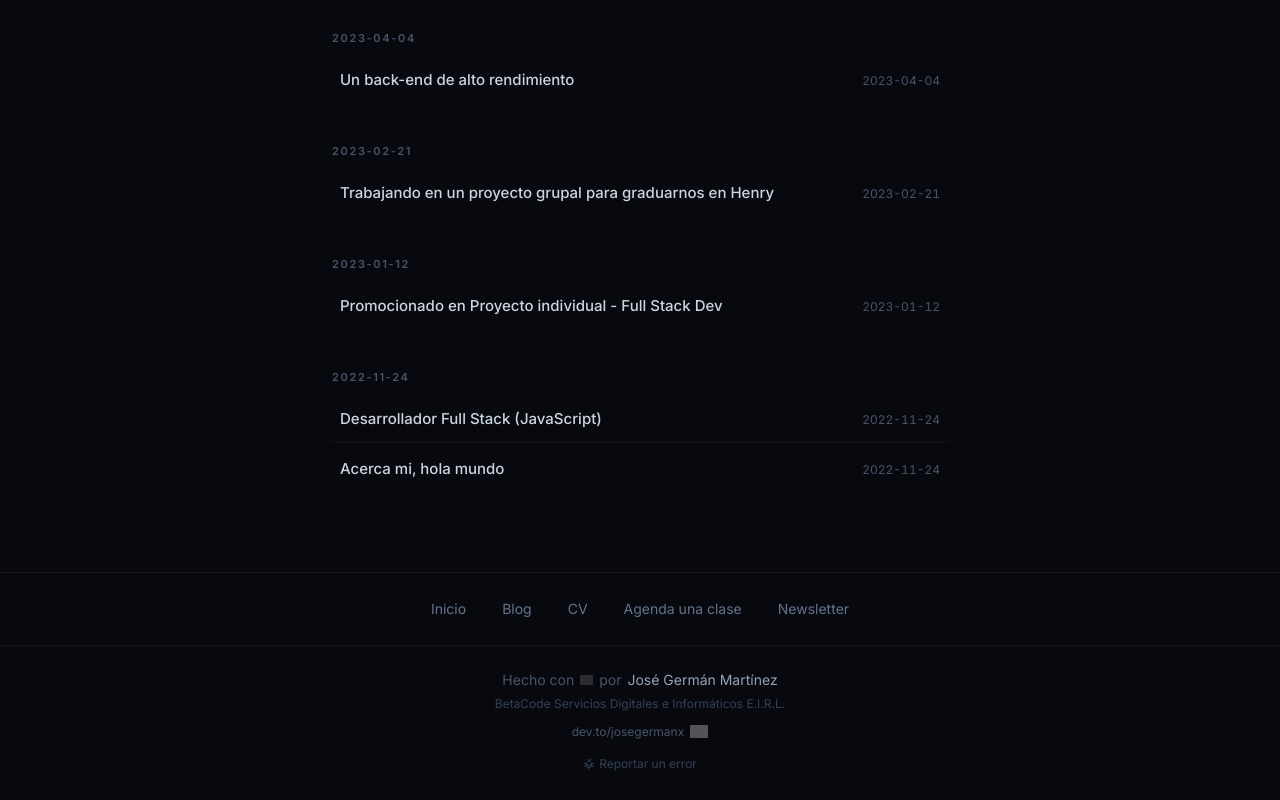
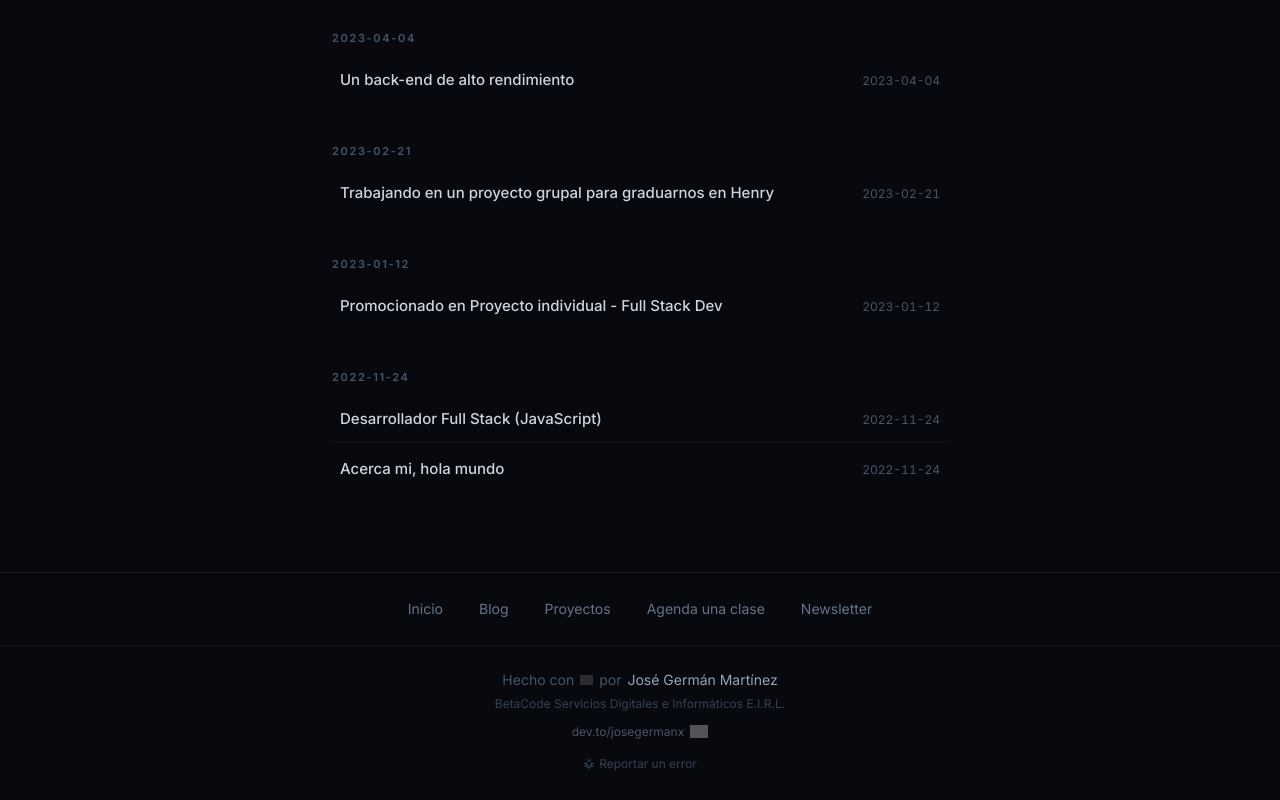
Before and after one commit to JoseGermanx/cv-app, a Next.js app: page /blog in a window 1280 px wide. Shown: the part 1214-2014 px from the top of the page. Built offline with nearby package versions, Linux system fonts and the light colour scheme; grey boxes are pictures that could not be loaded.

Commit message:
Actualizar enlace en NavBarBottom para redirigir a la página de Proyectos

```diff
--- a/src/app/ui/NavBarBottom.tsx
+++ b/src/app/ui/NavBarBottom.tsx
@@ -5,7 +5,7 @@ const NavBarBottom = () => {
   const links = [
     { label: 'Inicio', href: '/' },
     { label: 'Blog', href: '/blog' },
-    { label: 'CV', href: '/cv_jose_martinez.pdf' },
+    { label: 'Proyectos', href: '/projects' },
     { label: 'Agenda una clase', href: 'https://www.superprof.cl/aprende-javascript-transforma-carrera-tecnologia-soy-graduado-ingenieria-puedo-ayudar-dar-pasos-firmes-este.html', external: true },
     { label: 'Newsletter', href: 'https://www.linkedin.com/build-relation/newsletter-follow?entityUrn=7078460407316635648', external: true },
   ]
```
